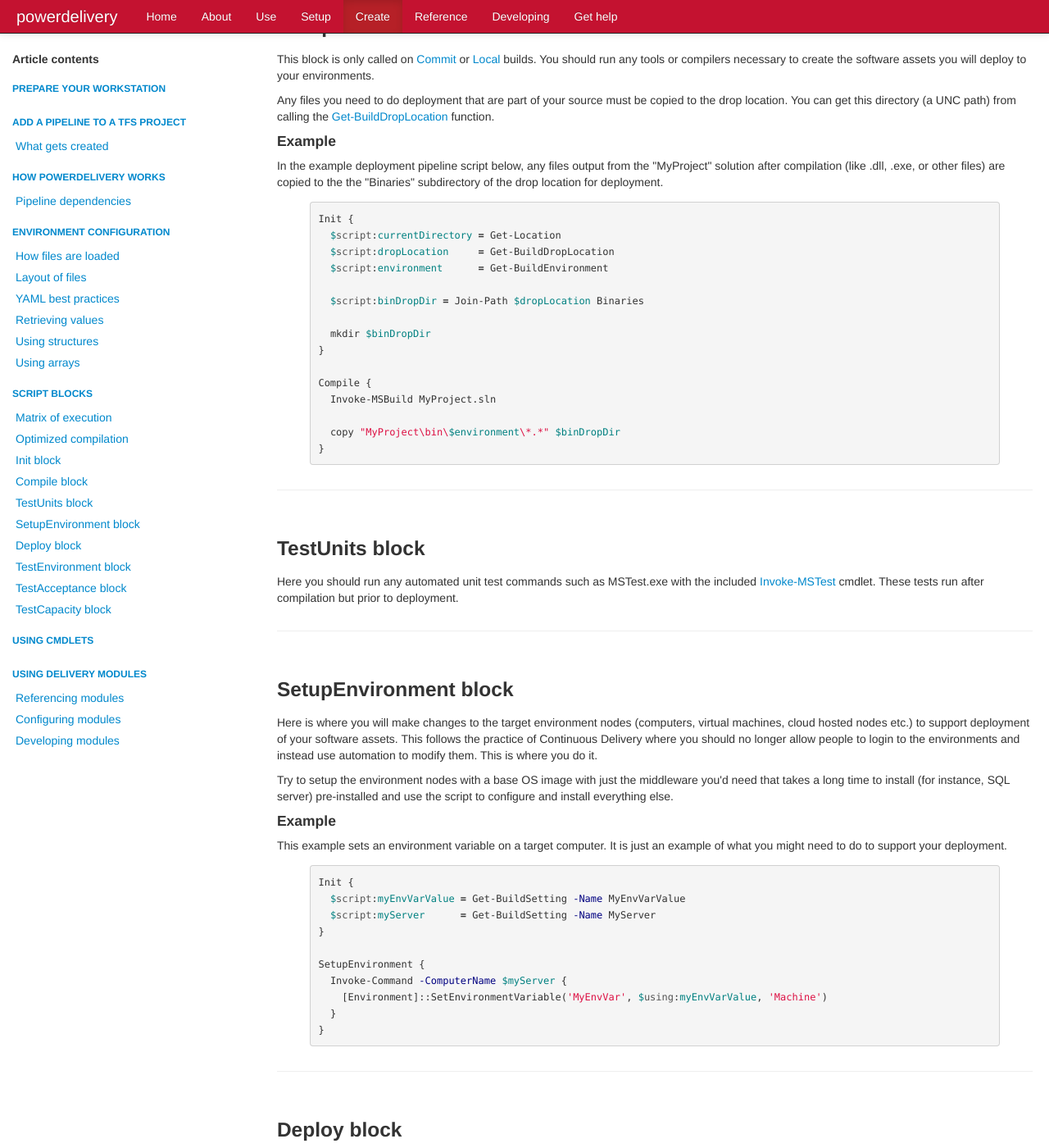
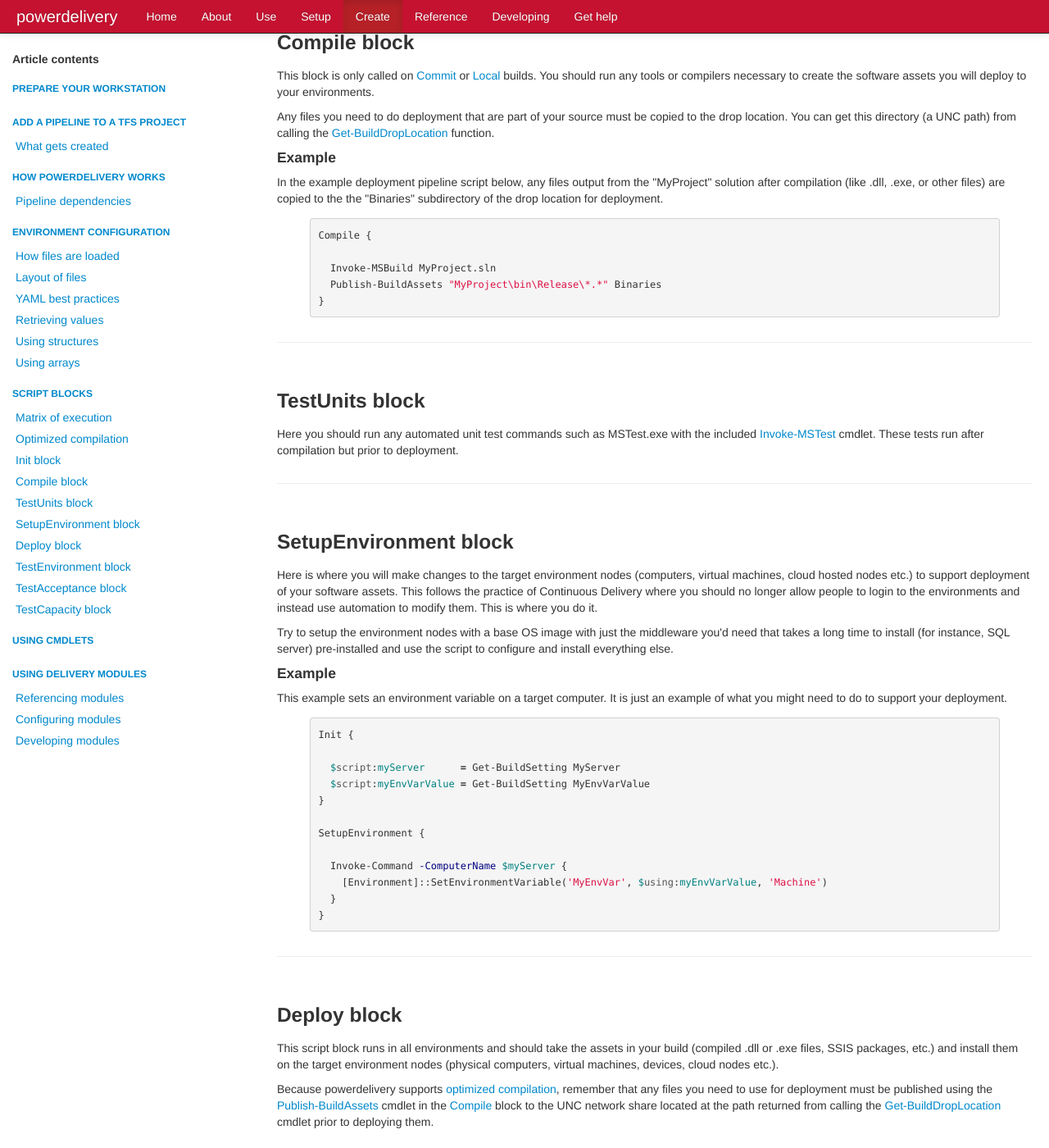
Before and after one commit to eavonius/powerdelivery, a Jekyll site: the page built from create.markdown, in a window 1280 px wide and 1400 px high, scrolled down 9220 px. Shown: the whole window at 82% size. Built offline with Jekyll 4.4.1, drawn with Linux system fonts in a browser that asks for light colours; nearby versions of some CDN libraries.

Commit message:
Some content fixes.

```diff
--- a/create.markdown
+++ b/create.markdown
@@ -533,6 +533,7 @@ Deploy {
 		rest of your script.</p>
 		<h4>Example</h4>
 		{% highlight powershell %}Init {
+
   $script:currentDirectory = Get-Location
   $script:myDatabase = Get-BuildSetting MyDatabase
   $script:myWebServer = Get-BuildSetting MyWebServer
@@ -550,20 +551,11 @@ Deploy {
 		<p>In the example deployment pipeline script below, any files output from the
 		"MyProject" solution after compilation (like .dll, .exe, or other files) are
 		copied to the the "Binaries" subdirectory of the drop location for deployment.</p>
-		{% highlight powershell %}Init {
-  $script:currentDirectory = Get-Location
-  $script:dropLocation     = Get-BuildDropLocation
-  $script:environment      = Get-BuildEnvironment
+		{% highlight powershell %}
+Compile {
 
-  $script:binDropDir = Join-Path $dropLocation Binaries
-
-  mkdir $binDropDir
-}
-
-Compile {
   Invoke-MSBuild MyProject.sln
-
-  copy "MyProject\bin\$environment\*.*" $binDropDir
+  Publish-BuildAssets "MyProject\bin\Release\*.*" Binaries
 }{% endhighlight %}
 
 		<a name="test_units_block"><hr></a>
@@ -588,11 +580,13 @@ Compile {
 		<p>This example sets an environment variable on a target computer. It is just an
 		example of what you might need to do to support your deployment.</p>
 		{% highlight powershell %}Init {
-  $script:myEnvVarValue = Get-BuildSetting -Name MyEnvVarValue
-  $script:myServer      = Get-BuildSetting -Name MyServer
+
+  $script:myServer      = Get-BuildSetting MyServer
+  $script:myEnvVarValue = Get-BuildSetting MyEnvVarValue
 }
 
 SetupEnvironment {
+
   Invoke-Command -ComputerName $myServer {
     [Environment]::SetEnvironmentVariable('MyEnvVar', $using:myEnvVarValue, 'Machine')
   }
```
